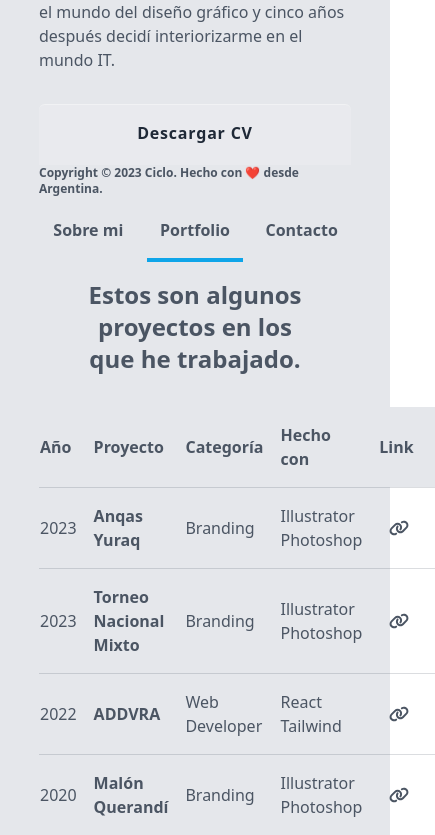
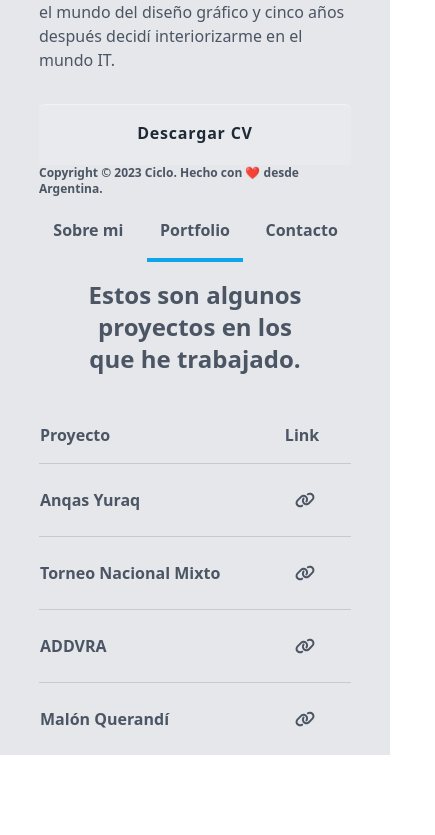
Before and after one commit to adrieldussex/portfolio.v2, a React (Vite) app: page /portfolio in a window 390 px wide. Shown: the part 504-1339 px from the top of the page, 435 px wide, since content can reach past the window. After the commit the page ends 1259 px from the top, so only its background shows below. Built offline with nearby package versions, Linux system fonts and the light colour scheme.

Commit message:
Table Responsive

```diff
--- a/src/pages/Portfolio.jsx
+++ b/src/pages/Portfolio.jsx
@@ -20,23 +20,23 @@ export default function Portfolio() {
     <table className="w-full table-auto border-collapse text-left mt-4">
         <thead className="dark:text-gray-100 bg-gray-200 dark:bg-gray-900 sticky top-0 border-b border-gray-600/20 dark:border-gray-200/10">
             <tr>
-                <th className="py-4 pr-4">Año</th>
-                <th className="py-4 pr-4">Proyecto</th>
-                <th className="py-4 pr-4">Categoría</th>
-                <th className="py-4 pr-4">Hecho con</th>
-                <th className="py-4 pr-4">Link</th>
+                <th className="py-4 pr-3 hidden md:table-cell">Año</th>
+                <th className="py-4 pr-3">Proyecto</th>
+                <th className="py-4 pr-3 hidden md:table-cell">Categoría</th>
+                <th className="py-4 pr-3 hidden lg:table-cell">Hecho con</th>
+                <th className="py-4 pr-3">Link</th>
             </tr>
         </thead>
         <tbody>
             {proyectos.map(proyecto => (
             <tr className="border-b border-gray-600/20 last:border-none dark:border-gray-200/10" key={proyecto.nombre}>
-                <td className="py-4 pr-4">{proyecto.año}</td>
-                <td className="py-4 pr-4 font-semibold">{proyecto.nombre}</td>
-                <td className="py-4 pr-4">{proyecto.categoria}</td>
-                <td className="py-4 pr-4">{proyecto.herramientas.map((e) => (
+                <td className="py-4 pr-3 hidden md:table-cell">{proyecto.año}</td>
+                <td className="py-4 pr-3 font-semibold">{proyecto.nombre}</td>
+                <td className="py-4 pr-3 hidden md:table-cell">{proyecto.categoria}</td>
+                <td className="py-4 pr-3 hidden lg:table-cell">{proyecto.herramientas.map((e) => (
                     <p key={e}>{e}</p>
                 ))}</td>
-                <td className="py-4 pr-4">
+                <td className="py-4 pr-3">
                     <LinkRouter to={proyecto.link} target='_blank' className="hover:bg-gray-100/50 dark:hover:bg-gray-800 rounded-md w-10 h-10 grid place-items-center">
                         <FontAwesomeIcon icon={faLink}/>
                     </LinkRouter>
```
